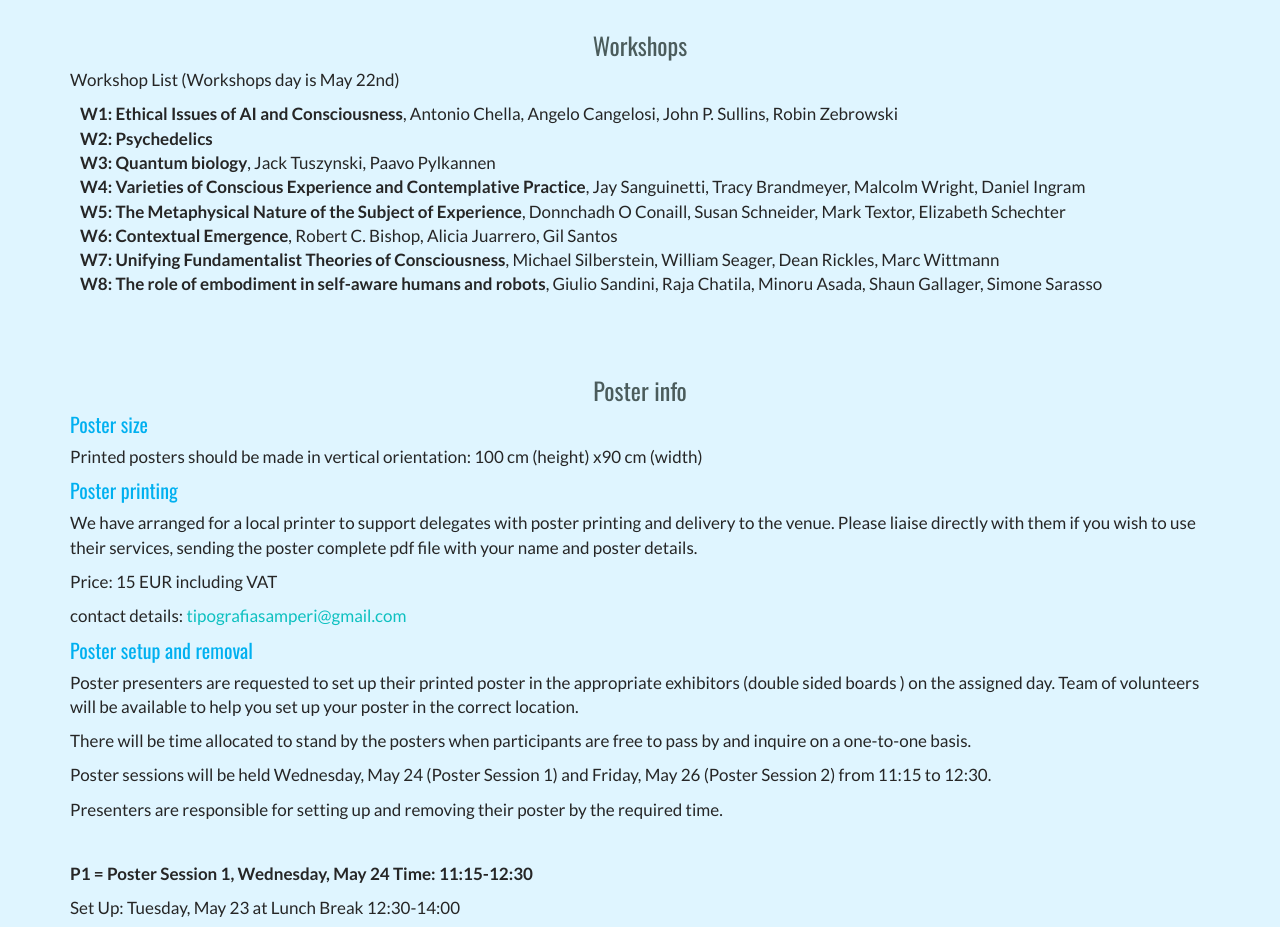
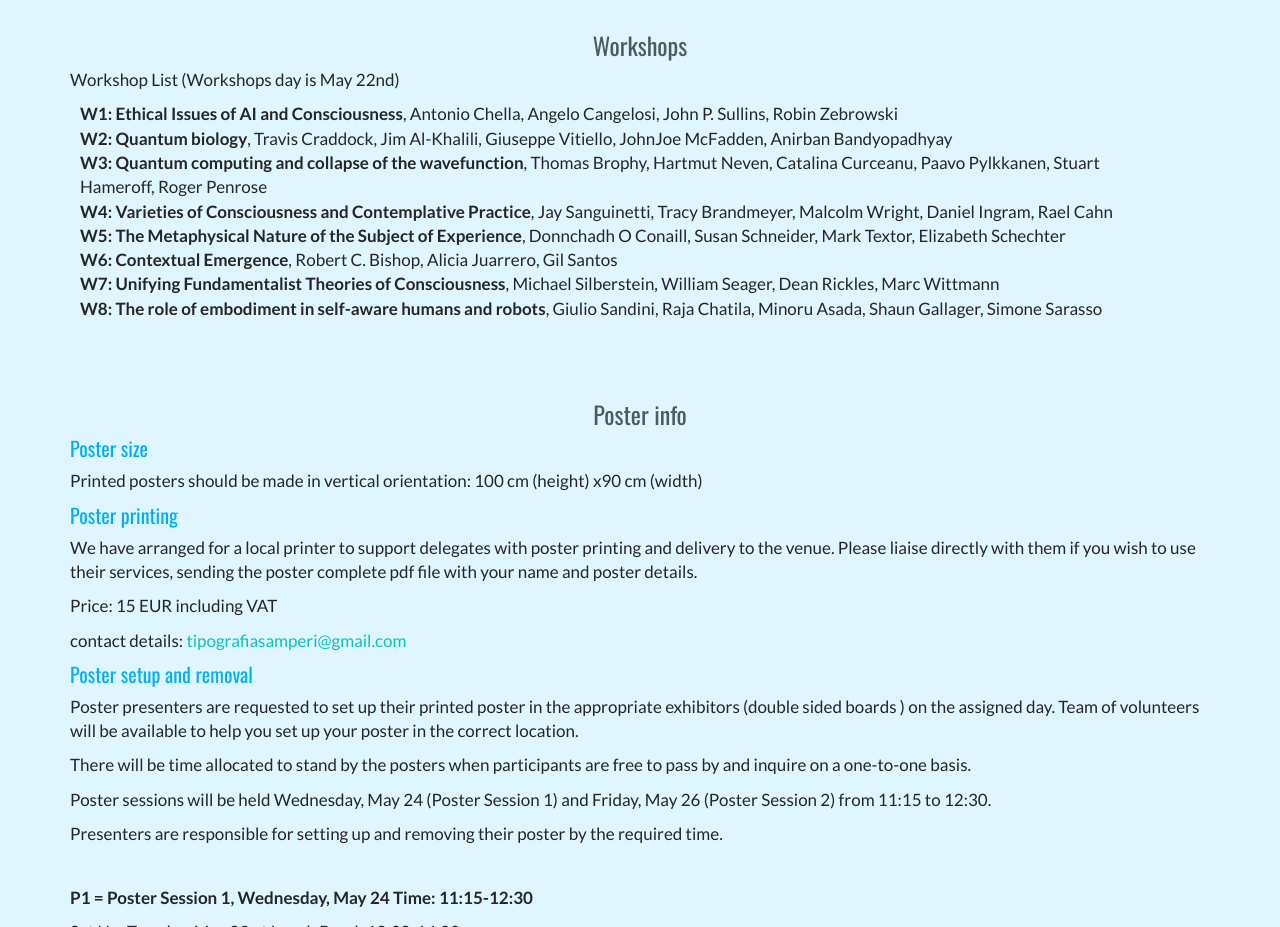
Before and after one commit to emilim/tsc2023-taormina, a plain HTML site: page program.html in a window 1280 px wide. Shown: the part 2220-3147 px from the top of the page. Drawn offline with nearby package versions, Linux system fonts and the light colour scheme.

Commit message:
other bug fixed

```diff
--- a/program.html
+++ b/program.html
@@ -133,9 +133,9 @@ License URL: http://creativecommons.org/licenses/by/3.0/
 				<ul style="font-size: 17px;margin-bottom: 80px;">
 					<li><strong>W1: Ethical Issues of AI and Consciousness</strong>, Antonio Chella, Angelo Cangelosi, John P.
 						Sullins, Robin Zebrowski</li>
-					<li><strong>W2: Psychedelics</strong></li>
-					<li><strong>W3: Quantum biology</strong>, Jack Tuszynski, Paavo Pylkannen</li>
-					<li><strong>W4: Varieties of Conscious Experience and Contemplative Practice</strong>, Jay Sanguinetti, Tracy Brandmeyer, Malcolm Wright, Daniel Ingram</li>
+					<li><strong>W2: Quantum biology</strong>, Travis Craddock, Jim Al-Khalili, Giuseppe Vitiello, JohnJoe McFadden, Anirban Bandyopadhyay</li>
+					<li><strong>W3: Quantum computing and collapse of the wavefunction</strong>, Thomas Brophy, Hartmut Neven, Catalina Curceanu, Paavo Pylkkanen, Stuart Hameroff, Roger Penrose</li>
+					<li><strong>W4: Varieties of Consciousness and Contemplative Practice</strong>, Jay Sanguinetti, Tracy Brandmeyer, Malcolm Wright, Daniel Ingram, Rael Cahn</li>
 					<li><strong>W5: The Metaphysical Nature of the Subject of Experience</strong>, Donnchadh O Conaill, Susan
 						Schneider, Mark Textor, Elizabeth Schechter</li>
 					<li><strong>W6: Contextual Emergence</strong>, Robert C. Bishop, Alicia Juarrero, Gil Santos</li>
```
